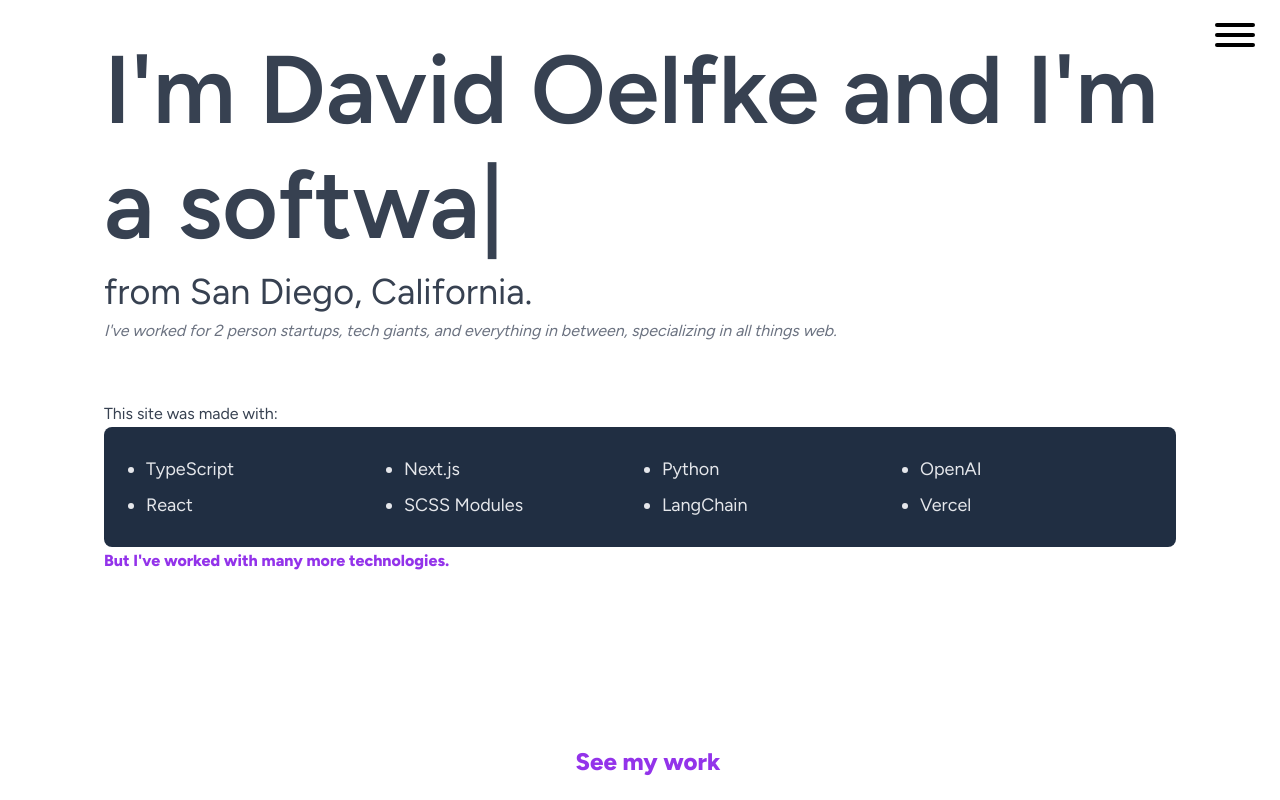
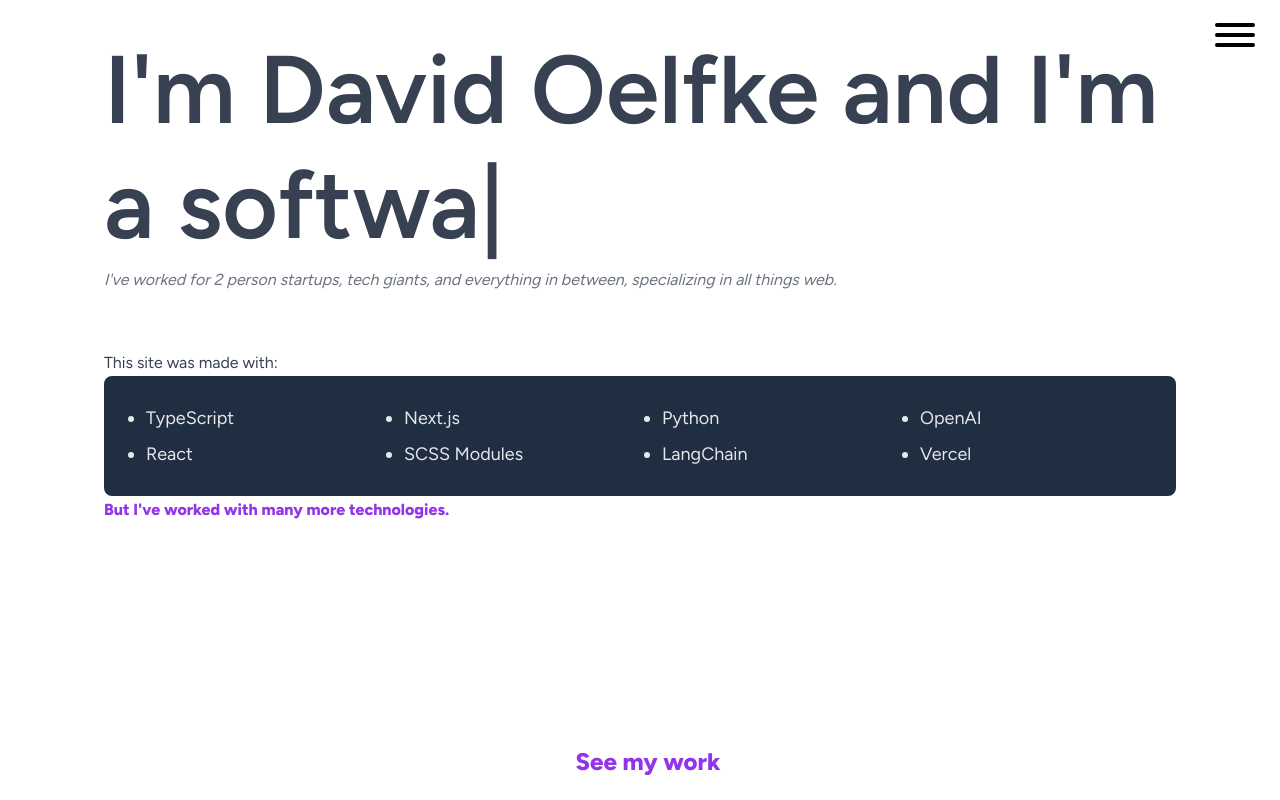
Before and after one commit to Doelfke/DavidOelfke, a Next.js app: page / in a window 1280 px wide. Built offline with nearby package versions, Linux system fonts and the light colour scheme.

Commit message:
Remove location

```diff
--- a/src/pages/index.module.scss
+++ b/src/pages/index.module.scss
@@ -36,15 +36,6 @@
     }
 }
 
-.subTitle {
-    margin-top: 2px;
-    font-size: 18px;
-
-    @include md {
-        margin-top: 8px;
-        font-size: 36px;
-    }
-}
 
 .tagLine {
     margin-top: 16px;
--- a/src/pages/index.tsx
+++ b/src/pages/index.tsx
@@ -31,7 +31,6 @@ export default function Home() {
             speed={50}
           />
         </div>
-        <div className={styles.subTitle}>from San Diego, California.</div>
         <div className={styles.tagLine}>I've worked for 2 person startups, tech giants, and everything in between, specializing in all things web.</div>
         <div className={styles.techStack}>This site was made with:</div>
         <ul className={styles.techStackList}>
```
Also changed, not shown: 1 other file (tests, documents, lock files or other folders).
